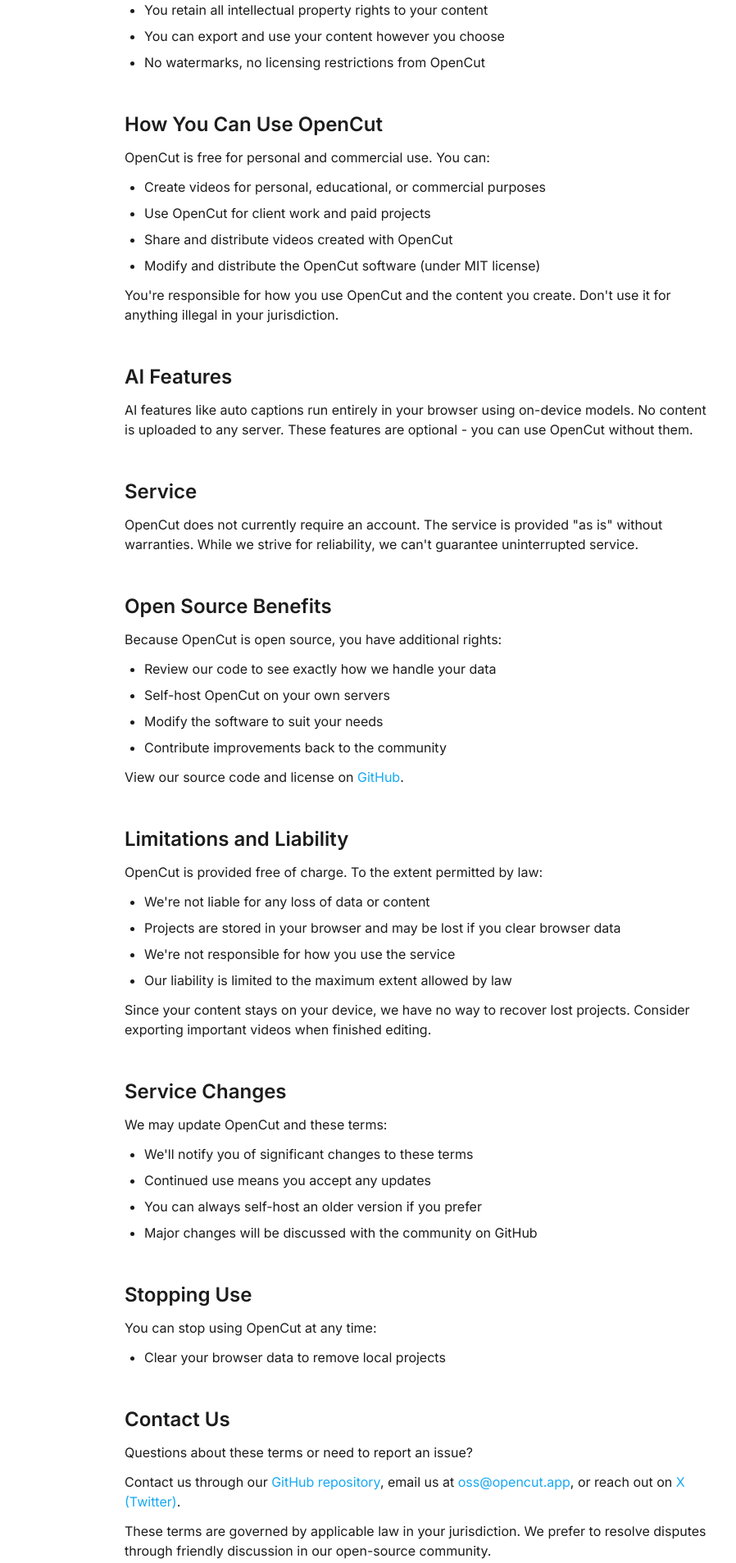
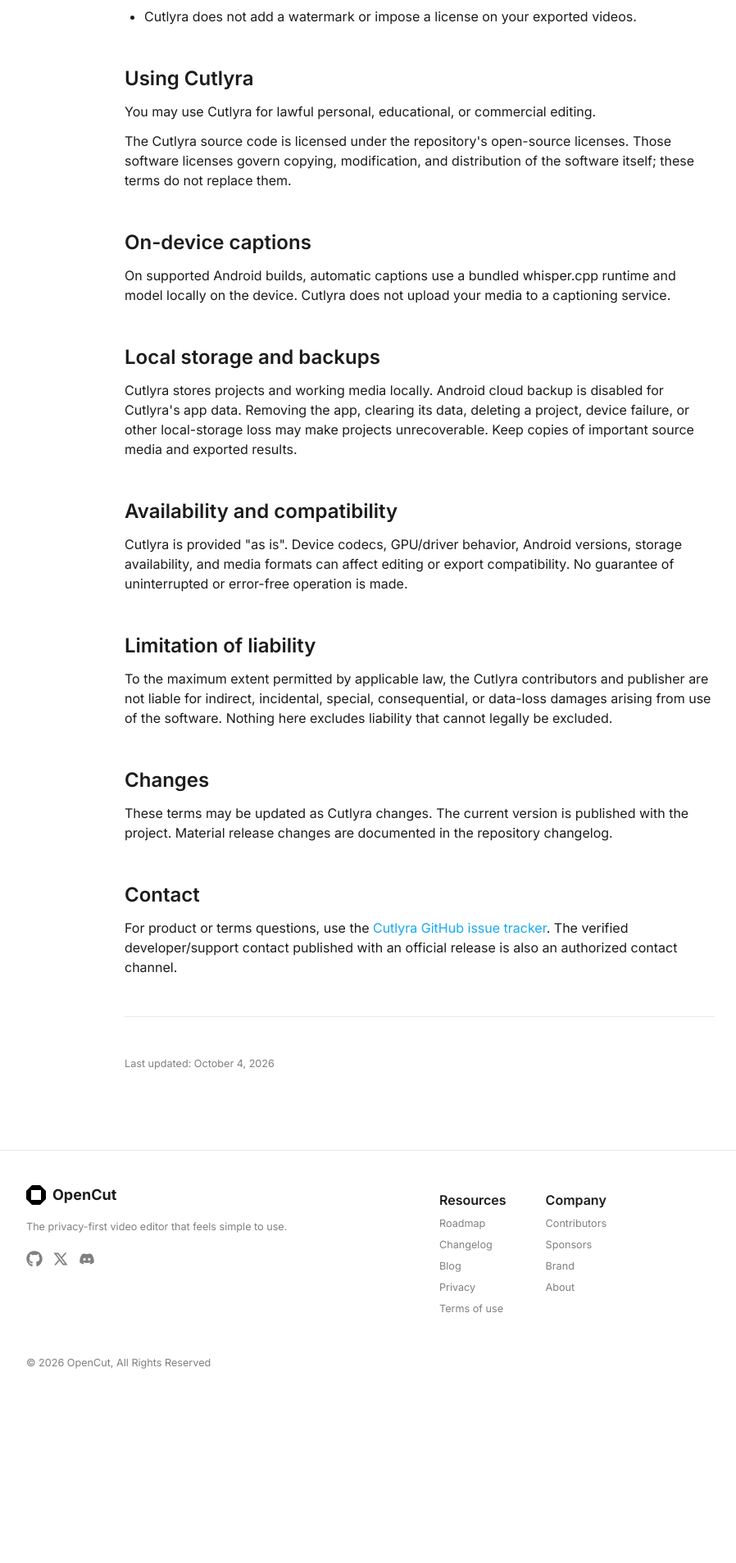
Before and after one commit to Pavithran-R-A/Cutlyra, a Next.js app in the folder apps/web/: page /terms in a window 1280 px wide. Shown: the part 613-2520 px from the top of the page at 82% size, without its empty margins (128-1026 px from the left). After the commit the page ends 2325 px from the top, so only its background shows below. Built offline with nearby package versions, Linux system fonts and the light colour scheme.

Commit message:
legal: replace inherited OpenCut terms with Cutlyra terms

```diff
--- a/apps/web/src/app/terms/page.tsx
+++ b/apps/web/src/app/terms/page.tsx
@@ -10,13 +10,13 @@
 import { SOCIAL_LINKS } from "@/site/social";
 
 export const metadata: Metadata = {
-	title: "Terms of Service - OpenCut",
+	title: "Terms of Service - Cutlyra",
 	description:
-		"OpenCut's Terms of Service. Fair, transparent terms for our free and open-source video editor.",
+		"Terms for Cutlyra, a free and open-source local-first video editor.",
 	openGraph: {
-		title: "Terms of Service - OpenCut",
+		title: "Terms of Service - Cutlyra",
 		description:
-			"OpenCut's Terms of Service. Fair, transparent terms for our free and open-source video editor.",
+			"Terms for Cutlyra, a free and open-source local-first video editor.",
 		type: "website",
 	},
 };
@@ -24,8 +24,8 @@
 export default function TermsPage() {
 	return (
 		<BasePage
-			title="Terms of service"
-			description="Fair and transparent terms for our free, open-source video editor. Contact us if you have any questions."
+			title="Cutlyra terms of service"
+			description="Terms for using Cutlyra, a free and open-source local-first video editor."
 		>
 			<Accordion type="single" collapsible className="w-full">
 				<AccordionItem
@@ -37,208 +37,113 @@
 					</AccordionTrigger>
 					<AccordionContent>
 						<h3 className="mb-3 text-lg font-medium">
-							You own your content, we own nothing.
+							You own the content you create.
 						</h3>
 						<ol className="list-decimal space-y-2 pl-6">
-							<li>
-								Everything runs locally in your browser - nothing is ever
-								uploaded to our servers
-							</li>
-							<li>
-								We never claim ownership of your content
-							</li>
-							<li>
-								Free for personal and commercial use with no watermarks or
-								restrictions
-							</li>
-							<li>
-								You&apos;re responsible for how you use it - don&apos;t break
-								the law
-							</li>
-							<li>
-								Service provided &quot;as is&quot; - we can&apos;t guarantee
-								perfect uptime
-							</li>
-							<li>
-								Open source means you can review our code and self-host if
-								needed
-							</li>
-							<li>
-								No account required - your exported videos are always yours
-							</li>
+							<li>Core Android editing, captions, and export run locally on your device.</li>
+							<li>Cutlyra does not claim ownership of your videos or projects.</li>
+							<li>There is no Cutlyra account, subscription, advertising, telemetry, or watermark.</li>
+							<li>You are responsible for having the rights to media you import and for using Cutlyra lawfully.</li>
+							<li>Cutlyra is provided on an &quot;as is&quot; basis without warranties to the extent permitted by law.</li>
+							<li>The software is open source; the repository and license are available on GitHub.</li>
 						</ol>
-						<p className="mt-4">
-							Questions? Email us at{" "}
-							<a
-								href="mailto:oss@opencut.app"
-								className="text-primary hover:underline"
-							>
-								oss@opencut.app
-							</a>
-						</p>
 					</AccordionContent>
 				</AccordionItem>
 			</Accordion>
 
 			<section className="flex flex-col gap-3">
-				<h2 className="text-2xl font-semibold">Your Content, Your Rights</h2>
+				<h2 className="text-2xl font-semibold">Your content and rights</h2>
 				<p>
-					<strong>You own everything you create.</strong> All editing and
-					processing happens locally on your device. We never see, store, or
-					have access to your files. We make no claims to ownership, licensing,
-					or rights over your videos, projects, or any content you create using
-					OpenCut.
+					<strong>You retain your rights in the content you create.</strong>{" "}
+					Cutlyra does not claim ownership of your videos, projects, imported
+					media, captions, or exported results.
 				</p>
 				<ul className="list-disc space-y-2 pl-6">
-					<li>
-						Your content never leaves your device
-					</li>
-					<li>You retain all intellectual property rights to your content</li>
-					<li>You can export and use your content however you choose</li>
-					<li>No watermarks, no licensing restrictions from OpenCut</li>
+					<li>Imported working media and project data are processed locally by the app.</li>
+					<li>You are responsible for having permission to use imported media.</li>
+					<li>Cutlyra does not add a watermark or impose a license on your exported videos.</li>
 				</ul>
 			</section>
 
 			<section className="flex flex-col gap-3">
-				<h2 className="text-2xl font-semibold">How You Can Use OpenCut</h2>
-				<p>OpenCut is free for personal and commercial use. You can:</p>
-				<ul className="list-disc space-y-2 pl-6">
-					<li>
-						Create videos for personal, educational, or commercial purposes
-					</li>
-					<li>Use OpenCut for client work and paid projects</li>
-					<li>Share and distribute videos created with OpenCut</li>
-					<li>
-						Modify and distribute the OpenCut software (under MIT license)
-					</li>
-				</ul>
+				<h2 className="text-2xl font-semibold">Using Cutlyra</h2>
+				<p>You may use Cutlyra for lawful personal, educational, or commercial editing.</p>
 				<p>
-					You&apos;re responsible for how you use OpenCut and the content you
-					create. Don&apos;t use it for anything illegal in your jurisdiction.
+					The Cutlyra source code is licensed under the repository&apos;s open-source
+					licenses. Those software licenses govern copying, modification, and
+					distribution of the software itself; these terms do not replace them.
 				</p>
 			</section>
 
 			<section className="flex flex-col gap-3">
-				<h2 className="text-2xl font-semibold">AI Features</h2>
+				<h2 className="text-2xl font-semibold">On-device captions</h2>
 				<p>
-					AI features like auto captions run entirely in your browser using
-					on-device models. No content is uploaded to any server. These features
-					are optional - you can use OpenCut without them.
+					On supported Android builds, automatic captions use a bundled
+					whisper.cpp runtime and model locally on the device. Cutlyra does not
+					upload your media to a captioning service.
 				</p>
 			</section>
 
 			<section className="flex flex-col gap-3">
-				<h2 className="text-2xl font-semibold">Service</h2>
+				<h2 className="text-2xl font-semibold">Local storage and backups</h2>
 				<p>
-					OpenCut does not currently require an account. The service is provided
-					&quot;as is&quot; without warranties. While we strive for
-					reliability, we can&apos;t guarantee uninterrupted service.
+					Cutlyra stores projects and working media locally. Android cloud backup is
+					disabled for Cutlyra&apos;s app data. Removing the app, clearing its data,
+					deleting a project, device failure, or other local-storage loss may make
+					projects unrecoverable. Keep copies of important source media and exported
+					results.
 				</p>
 			</section>
 
 			<section className="flex flex-col gap-3">
-				<h2 className="text-2xl font-semibold">Open Source Benefits</h2>
-				<p>Because OpenCut is open source, you have additional rights:</p>
-				<ul className="list-disc space-y-2 pl-6">
-					<li>Review our code to see exactly how we handle your data</li>
-					<li>Self-host OpenCut on your own servers</li>
-					<li>Modify the software to suit your needs</li>
-					<li>Contribute improvements back to the community</li>
-				</ul>
+				<h2 className="text-2xl font-semibold">Availability and compatibility</h2>
 				<p>
-					View our source code and license on{" "}
-					<a
-						href={SOCIAL_LINKS.github}
-						target="_blank"
-						rel="noopener noreferrer"
-						className="text-primary hover:underline"
-					>
-						GitHub
-					</a>
-					.
+					Cutlyra is provided &quot;as is&quot;. Device codecs, GPU/driver behavior,
+					Android versions, storage availability, and media formats can affect
+					editing or export compatibility. No guarantee of uninterrupted or
+					error-free operation is made.
 				</p>
 			</section>
 
 			<section className="flex flex-col gap-3">
-				<h2 className="text-2xl font-semibold">Limitations and Liability</h2>
+				<h2 className="text-2xl font-semibold">Limitation of liability</h2>
 				<p>
-					OpenCut is provided free of charge. To the extent permitted by law:
-				</p>
-				<ul className="list-disc space-y-2 pl-6">
-					<li>We&apos;re not liable for any loss of data or content</li>
-					<li>
-						Projects are stored in your browser and may be lost if you clear
-						browser data
-					</li>
-					<li>We&apos;re not responsible for how you use the service</li>
-					<li>Our liability is limited to the maximum extent allowed by law</li>
-				</ul>
-				<p>
-					Since your content stays on your device, we have no way to recover
-					lost projects. Consider exporting important videos when finished
-					editing.
+					To the maximum extent permitted by applicable law, the Cutlyra
+					contributors and publisher are not liable for indirect, incidental,
+					special, consequential, or data-loss damages arising from use of the
+					software. Nothing here excludes liability that cannot legally be excluded.
 				</p>
 			</section>
 
 			<section className="flex flex-col gap-3">
-				<h2 className="text-2xl font-semibold">Service Changes</h2>
-				<p>We may update OpenCut and these terms:</p>
-				<ul className="list-disc space-y-2 pl-6">
-					<li>We&apos;ll notify you of significant changes to these terms</li>
-					<li>Continued use means you accept any updates</li>
-					<li>You can always self-host an older version if you prefer</li>
-					<li>Major changes will be discussed with the community on GitHub</li>
-				</ul>
+				<h2 className="text-2xl font-semibold">Changes</h2>
+				<p>
+					These terms may be updated as Cutlyra changes. The current version is
+					published with the project. Material release changes are documented in
+					the repository changelog.
+				</p>
 			</section>
 
 			<section className="flex flex-col gap-3">
-				<h2 className="text-2xl font-semibold">Stopping Use</h2>
-				<p>You can stop using OpenCut at any time:</p>
-				<ul className="list-disc space-y-2 pl-6">
-					<li>Clear your browser data to remove local projects</li>
-				</ul>
-			</section>
-
-			<section className="flex flex-col gap-3">
-				<h2 className="text-2xl font-semibold">Contact Us</h2>
-				<p>Questions about these terms or need to report an issue?</p>
+				<h2 className="text-2xl font-semibold">Contact</h2>
 				<p>
-					Contact us through our{" "}
+					For product or terms questions, use the{" "}
 					<a
 						href={`${SOCIAL_LINKS.github}/issues`}
 						target="_blank"
 						rel="noopener noreferrer"
 						className="text-primary hover:underline"
 					>
-						GitHub repository
+						Cutlyra GitHub issue tracker
 					</a>
-					, email us at{" "}
-					<a
-						href="mailto:oss@opencut.app"
-						className="text-primary hover:underline"
-					>
-						oss@opencut.app
-					</a>
-					, or reach out on{" "}
-					<a
-						href={SOCIAL_LINKS.x}
-						target="_blank"
-						rel="noopener noreferrer"
-						className="text-primary hover:underline"
-					>
-						X (Twitter)
-					</a>
-					.
-				</p>
-				<p>
-					These terms are governed by applicable law in your jurisdiction. We
-					prefer to resolve disputes through friendly discussion in our
-					open-source community.
+					. The verified developer/support contact published with an official
+					release is also an authorized contact channel.
 				</p>
 			</section>
+
 			<Separator />
 			<p className="text-muted-foreground text-sm">
-				Last updated: March 15, 2026
+				Last updated: October 4, 2026
 			</p>
 		</BasePage>
 	);
```
